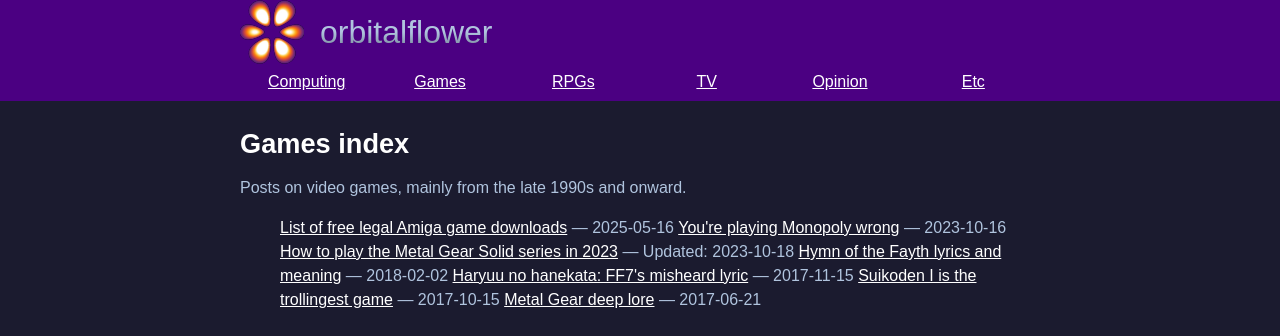
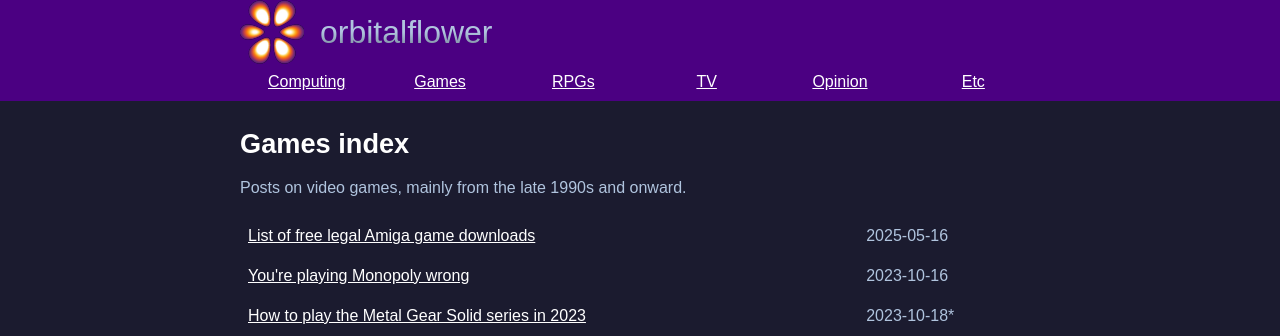
Before and after one commit to orbitalflower/orbitalflower.github.io, a Jekyll site: the page built from categories/games.md, in a window 1280 px wide, cut to the strip 0-336 px from the top of the page. Built offline with Jekyll 4.4.1, drawn with Linux system fonts in a browser that asks for light colours.

Commit message:
Testing theme changes

```diff
--- a/_layouts/category.html
+++ b/_layouts/category.html
@@ -6,15 +6,18 @@ license: none
 
 {{ content }}
 
-<ul class="article-list">
-{% for post in site.posts %}
+<table class="index">
+{% for post in site.posts  %}
   {% if post.category == page.category %}
-
-<!--    <li><span class="cat-emoji" title="{{post.category}}">{{site.category_emoji[post.category]}}</span> -->
-    <a href="{{ post.url }}">{{ post.title }}</a>
-    {% if post.updated %}&mdash; Updated: <time>{{ post.updated | date: "%Y-%m-%d" }}</time>
-    {% else %}&mdash; <time>{{ post.date | date: "%Y-%m-%d" }}</time>
-    {% endif %}
+<tr>
+  <td class="index-link"><a href="{{post.url}}">{{post.title}}</a>
+</td>
+  <td class="index-date">
+  {% if post.updated %}<time title="Posted {{ post.date | date: "%A, %d %B %Y" }}. Updated {{ post.updated | date: "%A, %-d %B %Y" }}">{{ post.updated | date: "%Y-%m-%d" }}&ast;</time>
+  {% else %}<time title="Posted {{ post.date | date: "%A, %-d %B %Y" }}">{{ post.date | date: "%Y-%m-%d" }}</time>
+  {% endif %}
+</td>
+</tr>
   {% endif %}
 {% endfor %}
-</ul>
+</table>
--- a/_layouts/index.html
+++ b/_layouts/index.html
@@ -15,8 +15,8 @@ license: none
   <td class="index-link"><a href="{{post.url}}">{{post.title}}</a>
 </td>
   <td class="index-date">
-  {% if post.updated %}<time>{{ post.updated | date: "%Y-%m-%d" }}<span title="Updated">&ast;</span></time>
-  {% else %}<time>{{ post.date | date: "%Y-%m-%d" }}</time>
+  {% if post.updated %}<time title="Posted {{ post.date | date: "%A, %d %B %Y" }}. Updated {{ post.updated | date: "%A, %-d %B %Y" }}">{{ post.updated | date: "%Y-%m-%d" }}&ast;</time>
+  {% else %}<time title="Posted {{ post.date | date: "%A, %-d %B %Y" }}">{{ post.date | date: "%Y-%m-%d" }}</time>
   {% endif %}
 </td>
 </tr>
--- a/style.css
+++ b/style.css
@@ -255,6 +255,11 @@ table.index {
   width: 100%;
 }
 
+table.index td {
+  border-width: 0;
+  font-size: unset;
+}
+
 td.index-cat {
   text-align: right;
 }
```
